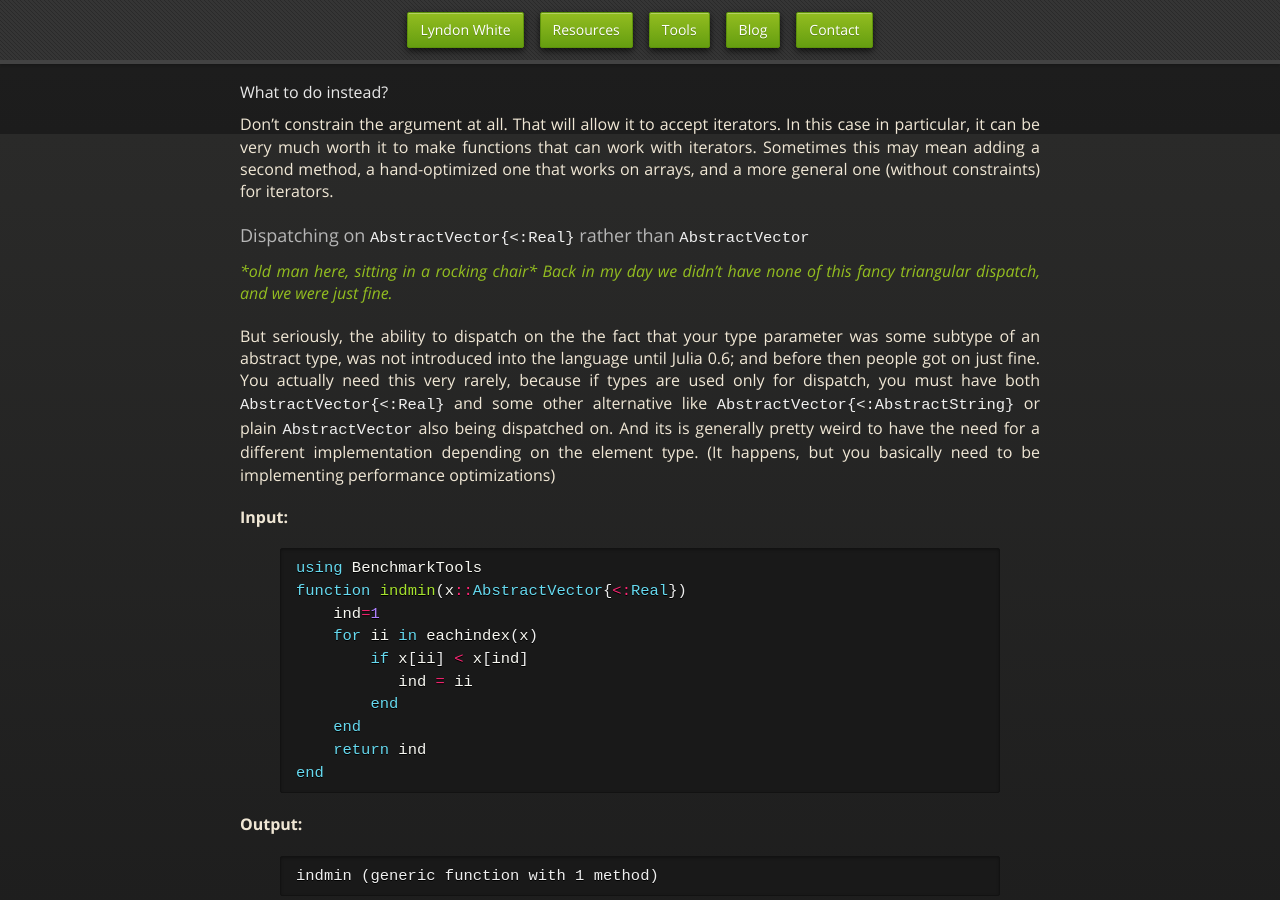
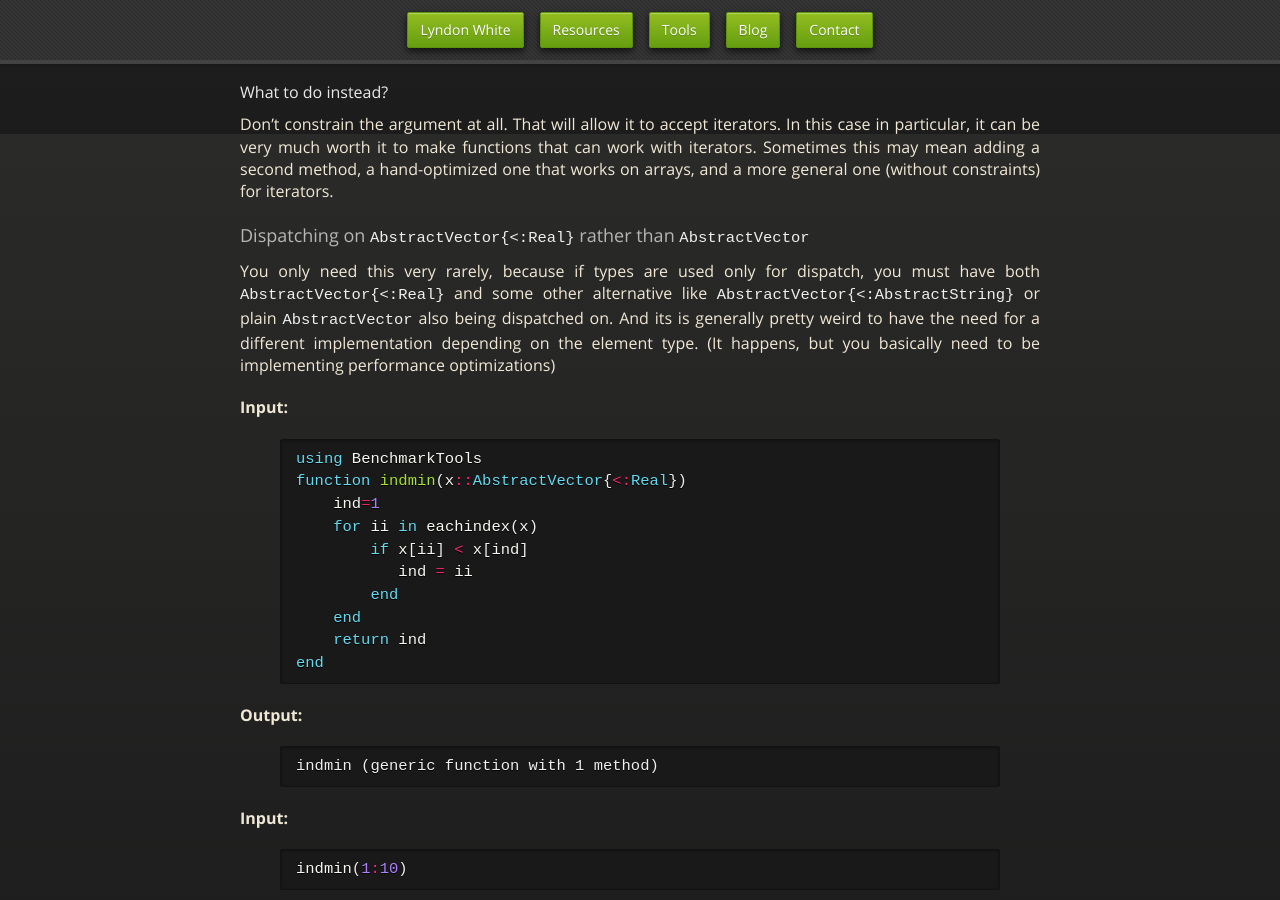
Before and after one commit to oxinabox/oxinabox.github.io, a Jekyll site: the page built from _posts/2020-04-19-Julia-Antipatterns.md, in a window 1280 px wide and 900 px high, scrolled down 11566 px. Built offline with Jekyll 4.4.1, drawn with Linux system fonts in a browser that asks for light colours; nearby versions of some CDN libraries; some web fonts are replaced.

Commit message:
Update 2020-04-19-Julia-Antipatterns.md

```diff
--- a/_posts/2020-04-19-Julia-Antipatterns.md
+++ b/_posts/2020-04-19-Julia-Antipatterns.md
@@ -694,11 +694,7 @@ Sometimes this may mean adding a second method, a hand-optimized one that works
 
 ### Dispatching on  `AbstractVector{<:Real}` rather than `AbstractVector`
 
-*\*old man here, sitting in a rocking chair\**
-*Back in my day we didn't have none of this fancy triangular dispatch, and we were just fine.*
-
-But seriously, the ability to dispatch on the the fact that your type parameter was some subtype of an abstract type, was not introduced into the language until Julia 0.6; and before then people got on just fine.
-You actually need this very rarely, because if types are used only for dispatch, you must have both
+You only need this very rarely, because if types are used only for dispatch, you must have both
 `AbstractVector{<:Real}` and some other alternative like `AbstractVector{<:AbstractString}` or plain `AbstractVector` also being dispatched on.
 And its is generally pretty weird to have the need for a different implementation depending on the element type.
 (It happens, but you basically need to be implementing performance optimizations)
```
